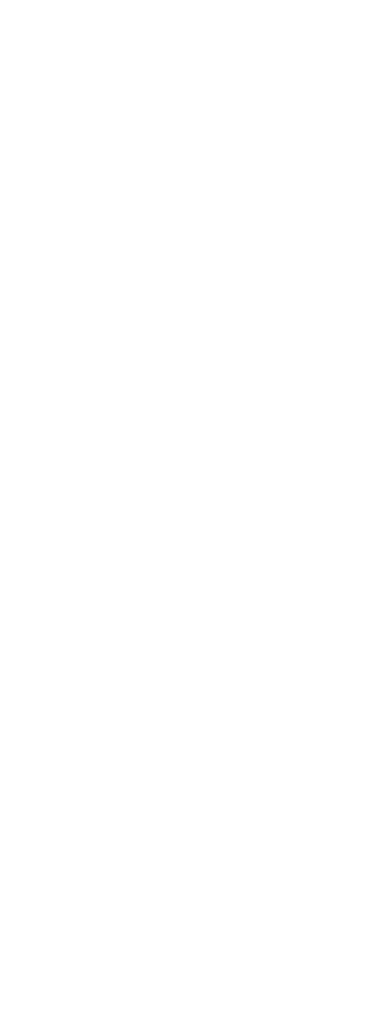
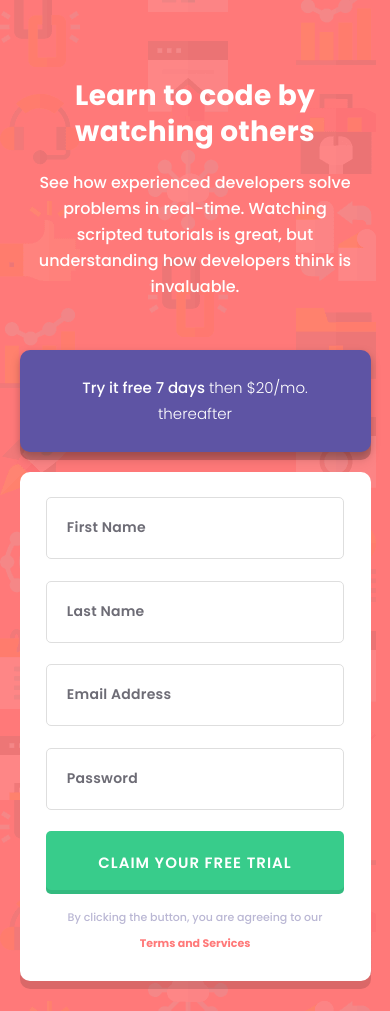
Before and after one commit to urospetrovic34/zadatak6-signup-form, a plain HTML site: page index.html in a window 390 px wide. Before the commit the page ends 844 px from the top, so only its background shows below. Drawn offline with Linux system fonts and the light colour scheme.

Commit message:
Beta v1.0

```diff
--- a/index.html
+++ b/index.html
@@ -9,7 +9,41 @@
     <title>Signup form</title>
 </head>
 <body>
-
+    <div class="wrapper">
+        <div class="info">
+            <p class="learn">Learn to code by watching others</p>
+            <p class="detailed">See how experienced developers solve problems in real-time. Watching scripted tutorials is great, but understanding how developers think is invaluable.</p>
+        </div>
+        <div class="input-form">
+            <div class="ad">
+                <p>Try it free 7 days <span>then $20/mo. thereafter</span></p>
+            </div>
+            <div class="form-container">
+                <form action="post" class="form" novalidate>
+                    <div id="firstName">
+                        <input type="text" name="firstName" placeholder="First Name" required="true" autocomplete="off">
+                        <p>First Name cannot be empty</p>
+                    </div>
+                    <div id="lastName">
+                        <input type="text" name="lastName" placeholder="Last Name" required="true" autocomplete="off">
+                        <p>Last Name cannot be empty</p>
+                    </div>
+                    <div id="email">
+                        <input type="email" name="email" placeholder="Email Address" required="true" autocomplete="off">
+                        <p>Looks like this is not an email</p>
+                    </div>
+                    <div id="password">
+                        <input type="password" name="password" placeholder="Password" required="true" autocomplete="off">
+                        <p>Password cannot be empty</p>
+                    </div>
+                    <div><button>Claim your free trial</button></div>
+                    <div class="terms">
+                        <p>By clicking the button, you are agreeing to our <span><a href="#">Terms and Services</a></span></p>
+                    </div>
+                </form>
+            </div>
+        </div>
+    </div>
     <script src="./main.js"></script>
 </body>
 </html>
--- a/main.js
+++ b/main.js
@@ -0,0 +1,12 @@
+const inputs = document.querySelectorAll("input")
+const button = document.querySelector("button")
+const regex = /^(([^<>()[\]\\.,;:\s@"]+(\.[^<>()[\]\\.,;:\s@"]+)*)|(".+"))@((\[[0-9]{1,3}\.[0-9]{1,3}\.[0-9]{1,3}\.[0-9]{1,3}\])|(([a-zA-Z\-0-9]+\.)+[a-zA-Z]{2,}))$/
+
+button.addEventListener("click",(e)=>{
+    e.preventDefault()
+    let num = 0
+    inputs.forEach(x=>(x.classList.remove("warning"),x.parentElement.querySelector("p").classList.remove("visible")))
+    inputs.forEach(x=>x.value===""?(x.classList.add("warning"),x.placeholder="",x.parentElement.querySelector("p").classList.add("visible")):num+=1)
+    !regex.test(inputs[2].value) ? (inputs[2].classList.add("warning"),inputs[2].placeholder="",inputs[2].parentElement.querySelector("p").classList.add("visible")) : num+=1
+    num===5?(alert("Validation code has been sent to your email"),inputs.forEach(x=>x.value="")):null
+})
--- a/style.css
+++ b/style.css
@@ -0,0 +1,255 @@
+@import url('https://fonts.googleapis.com/css2?family=Poppins:wght@100;200;300;400;500;600;700&display=swap');
+
+*{
+    box-sizing: border-box;
+    margin: 0;
+    padding: 0;
+}
+
+html,body{
+    min-height: 100vh;
+    height: auto;
+    overflow-x: hidden;
+}
+
+body{
+    font-family: 'Poppins', sans-serif;
+    background-color: #FF7979;
+    background-image: url('./images/bg-intro-desktop.png');
+    display:flex;
+    justify-content:center;
+    align-items:center;
+}
+
+a{
+    text-decoration: none;
+    font-weight:700;
+    color:#FF7979;
+}
+
+.wrapper{
+    display: flex;
+    justify-content:center;
+    align-items:center;
+    max-width: 2560px;
+    width: 100%;
+    height: 75%;
+}
+
+.info{
+    display: flex;
+    justify-content:center;
+    align-items:flex-start;
+    flex-direction:column;
+    width: 45%;
+}
+
+.input-form{
+    display: flex;
+    justify-content:center;
+    align-items:center;
+    flex-direction:column;
+    width: 35%;
+}
+
+.form{
+    width: 85%;
+    margin:50px;
+}
+
+.form-container{
+    display: flex;
+    justify-content:flex-start;
+    align-items:center;
+    flex-direction:column;
+    background-color:white;
+    border-radius: 10px;
+    width:100%;
+    box-shadow: 0px 8px 0px rgba(0, 0, 0, 0.14688);
+}
+
+.form-container input{
+    font-family: 'Poppins', sans-serif;
+    width: 100%;
+    padding:15px;
+	border: 1px solid #DEDEDE;
+    border-radius: 5px;
+    margin-bottom:5px;
+}
+
+.form-container input:focus{
+    outline: none;
+    border:2px solid #5E54A4;
+}
+
+.form-container input::placeholder{
+    color:#3D3B48;
+    font-weight: 600;
+    font-size:14px;
+    line-height:26px;
+    letter-spacing: 0.25px;
+    opacity: 0.75;
+}
+
+.form > div p:nth-child(2){
+    visibility:hidden;
+    color:#FF7979;
+    font-style: italic;
+    font-size:11px;
+    font-weight: 500;
+    line-height: 16.5px;
+    text-align: right;
+    margin-bottom:10px;
+}
+
+.visible{
+    visibility:visible!important;
+}
+
+.warning{
+	border: 2px solid #FF7979!important;
+    background-image: url('./images/icon-error.svg');
+    background-repeat: no-repeat;
+    background-position: right 10px center;
+}
+
+.warning::placeholder{
+    color:white;
+}
+
+.form-container button{
+    font-family: 'Poppins', sans-serif;
+    width: 100%;
+    padding:15px;
+    background-color:#38CC8B;
+	border: none;
+    color:white;
+    font-weight: 600;
+    font-size:15px;
+    letter-spacing: 1px;
+    text-align:center;
+    text-transform: uppercase;
+    box-shadow: inset 0px -4px 0px rgba(0, 0, 0, 0.0908818);
+    transition:background-color 0.5s;
+    border-radius: 5px;
+}
+
+.form-container button:hover{
+    cursor:pointer;
+    background-color:#77E2B3;
+    transition:background-color 0.5s;
+}
+
+.learn{
+    font-weight: 700;
+    font-size:50px;
+    line-height:55px;
+    letter-spacing:-0.52px;
+    width:70%;
+    color:white;
+    margin-bottom:40px;
+}
+
+.detailed{
+    font-weight:500;
+    font-size:16px;
+    line-height:26px;
+    color:white;
+    width: 80%;
+}
+
+.ad{
+    background-color:#5E54A4;
+    text-align:center;
+    margin-bottom:20px;
+    width:100%;
+    border-radius: 10px;
+    padding:20px;
+    color:white;
+    filter: drop-shadow(0px 4px 4px rgba(0, 0, 0, 0.25));
+    box-shadow: 0px 8px 0px 0px rgba(0,0,0,0.2);
+    font-weight: 500;
+    font-size:15px;
+    line-height:26px;
+    text-align:center;
+}
+
+.ad span{
+    font-weight: 300;
+}
+
+.terms{
+    margin-top: 10px;
+    font-size:11px;
+    line-height:26px;
+    text-align:center;
+    font-weight:500;
+    color:#BAB7D4;
+    padding:0 10px;
+}
+
+.terms span{
+    font-weight:700;
+    color:#FF7979;
+}
+
+@media screen and (max-width:1024px) {
+    .info{
+        align-items:center;
+        margin-bottom: 50px;
+        width: 90%;
+        text-align: center;
+    }
+    .wrapper{
+        flex-direction: column;
+        width:100%;
+        margin-top:10%;
+        margin-bottom:30px;
+    }
+    .input-form{
+        width: 90%;
+    }
+    .detailed{
+        width: 95%;
+    }
+    .form{
+        width: 90%;
+        margin:25px;
+    }
+    .ad{
+        padding:25px 45px;
+    }
+    .ad p{
+        width: 90%;
+        margin: 0 auto;
+    }
+    .form-container button{
+        padding:20px;
+    }
+    .form-container input{
+        padding:20px;
+        margin-bottom:0;
+    }
+    .form > div p:nth-child(2){
+        margin-bottom:5px;
+    }
+    .learn{
+        margin-bottom:20px;
+    }
+}
+
+@media screen and (max-width:480px) {
+    .wrapper{
+        margin-top:20%;
+    }
+    .learn{
+        font-size:28px;
+        line-height:36px;
+        letter-spacing: 0.29px;
+        text-align: center;
+        font-weight: 700;
+    }
+    .form{
+        width: 85%;
+    }
+}
```
